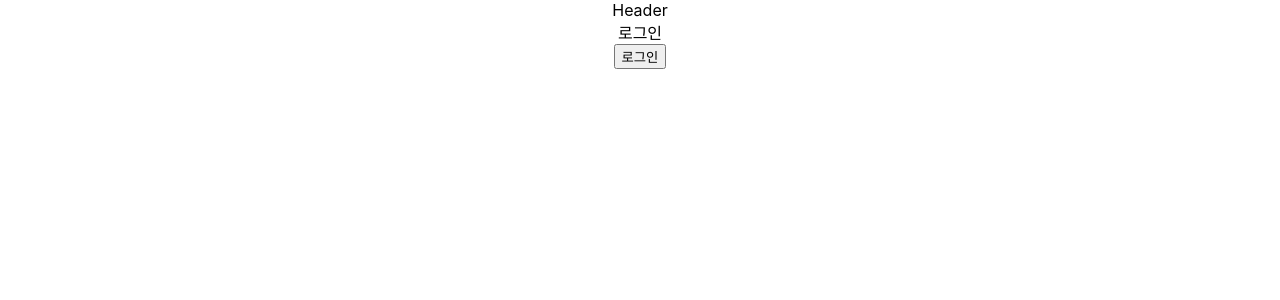
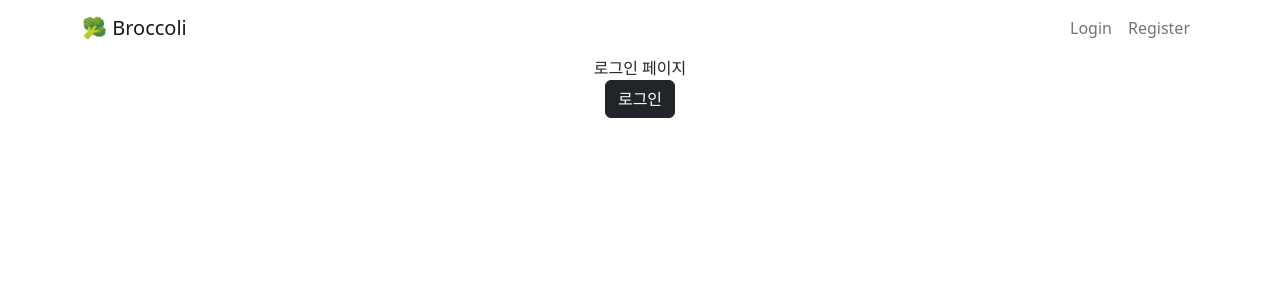
Before and after one commit to Broccoli-Velog/Broccoli-Frontend, a React (Create React App) app: page / in a window 1280 px wide. Shown: the top 300 px of the page. Built offline with nearby package versions, Linux system fonts and the light colour scheme.

Commit message:
react-bootstrap test

```diff
--- a/package.json
+++ b/package.json
@@ -7,8 +7,10 @@
     "@testing-library/react": "^13.0.0",
     "@testing-library/user-event": "^13.2.1",
     "react": "^18.2.0",
+    "react-bootstrap": "^2.4.0",
     "react-dom": "^18.2.0",
     "react-scripts": "5.0.1",
+    "styled-components": "^5.3.5",
     "web-vitals": "^2.1.0"
   },
   "scripts": {
--- a/src/App.css
+++ b/src/App.css
@@ -1,3 +1,5 @@
+@import "https://cdn.jsdelivr.net/npm/bootstrap@5.2.0-beta1/dist/css/bootstrap.min.css";
+
 .App {
   text-align: center;
 }
--- a/src/App.js
+++ b/src/App.js
@@ -4,6 +4,8 @@ import Login from "./templates/Login";
 import Main from "./templates/Main";
 import React, {useState} from 'react'
 import SubMain from './templates/SubMain';
+// 부트스트랩
+import Button from 'react-bootstrap/Button';
 
 function App() {
   const [loggedin, setLoggedIn] = React.useState(false);
@@ -19,7 +21,13 @@ function App() {
       <Header />
 
       {!loggedin && <Login />}
-      <button onClick={userLoggedIn}>로그인</button>
+      <Button
+        onClick={userLoggedIn}
+        as="a"
+        variant="dark"
+      >
+        로그인
+      </Button>
 
       {/* react-router */}
       {loggedin && <Main />}
--- a/src/templates/Header.js
+++ b/src/templates/Header.js
@@ -1,9 +1,30 @@
-import React from "react";
+import Container from 'react-bootstrap/Container';
+import Nav from 'react-bootstrap/Nav';
+import Navbar from 'react-bootstrap/Navbar';
 
-function Header(){
+function Header() {
     return (
-        <div>Header</div>
-    )
+        <Navbar collapseOnSelect expand="lg">
+            <Container>
+                <Navbar.Brand href="/">
+                    🥦 Broccoli
+                </Navbar.Brand>
+                <Navbar.Toggle aria-controls="responsive-navbar-nav" />
+                <Navbar.Collapse id="responsive-navbar-nav">
+                <Nav className="me-auto">
+                </Nav>
+                <Nav>
+                    <Nav.Link href="/login">
+                        Login
+                    </Nav.Link>
+                    <Nav.Link href="/register">
+                        Register
+                    </Nav.Link>
+                </Nav>
+                </Navbar.Collapse>
+            </Container>
+        </Navbar>
+    );
 }
 
 export default Header;
--- a/src/templates/Login.js
+++ b/src/templates/Login.js
@@ -2,7 +2,7 @@ import React from "react";
 
 function Login(){
     return (
-        <div>로그인</div>
+        <div>로그인 페이지</div>
     )
 }
 
--- a/src/templates/MainArticle.js
+++ b/src/templates/MainArticle.js
@@ -1,24 +1,40 @@
 import React from "react";
+import styled from 'styled-components'
+// 부트스트랩
+import Card from 'react-bootstrap/Card';
+import CardGroup from 'react-bootstrap/CardGroup';
+import Col from 'react-bootstrap/Col';
+import Row from 'react-bootstrap/Row';
 
-const items=[{title: '아이템1', text: 'a'}, {title: '아이템2', text: 'b'}]
+const items=[{title: '아이템1', text: 'a'}, {title: '아이템2', text: 'b'},{title: '아이템3', text: 'c'},{title: '아이템4', text: 'd'},{title: '아이템5', text: 'e'}]
 
 function MainArticle(){
     return (
-        <>
-            <div>MainArticle</div>
-            { items.map((item, i)=> <Items key={i} list={{item}} /> )}
-        </>
-    )
-}
-
-function Items(props){
-    const {title, text}=props.list.item;
-    return (
-        <div>
-            title: {title}, {text}
-        </div>
-    )
+        <Container>
+            <Row xs={1} sm={2} md={3} lg={4} className="g-4">
+            {items.map((_, idx) => (
+                <Col>
+                <Card>
+                    <Card.Img variant="top" src="" style={{ backgroundColor: "#aaa", height: "200px"}} />
+                    <Card.Body>
+                    <Card.Title>{items[idx].title}</Card.Title>
+                    <Card.Text>
+                        {items[idx].text}
+                    </Card.Text>
+                    </Card.Body>
+                </Card>
+                </Col>
+            ))}
+            </Row>
+        </Container>
+    );
 }
 
 
+const Container=styled.div`
+    width: 100%;
+    max-width: 1024px;
+    margin: 0 auto;
+`
+
 export default MainArticle;
--- a/src/templates/MiddleBar.js
+++ b/src/templates/MiddleBar.js
@@ -1,9 +1,16 @@
-import React from "react";
+import Container from 'react-bootstrap/Container';
+import Row from 'react-bootstrap/Row';
+import Col from 'react-bootstrap/Col';
 
-function MiddleBar(){
+function ResponsiveAutoExample() {
     return (
-        <div>MiddleBar</div>
-    )
+        <Container>
+            <Row xs="auto">
+                <Col>전체보기</Col>
+                {/* <Col>2 of 3</Col> */}
+            </Row>
+        </Container>
+    );
 }
 
-export default MiddleBar;
+export default ResponsiveAutoExample;
```
Also changed, not shown: 1 other file (tests, documents, lock files or other folders).
